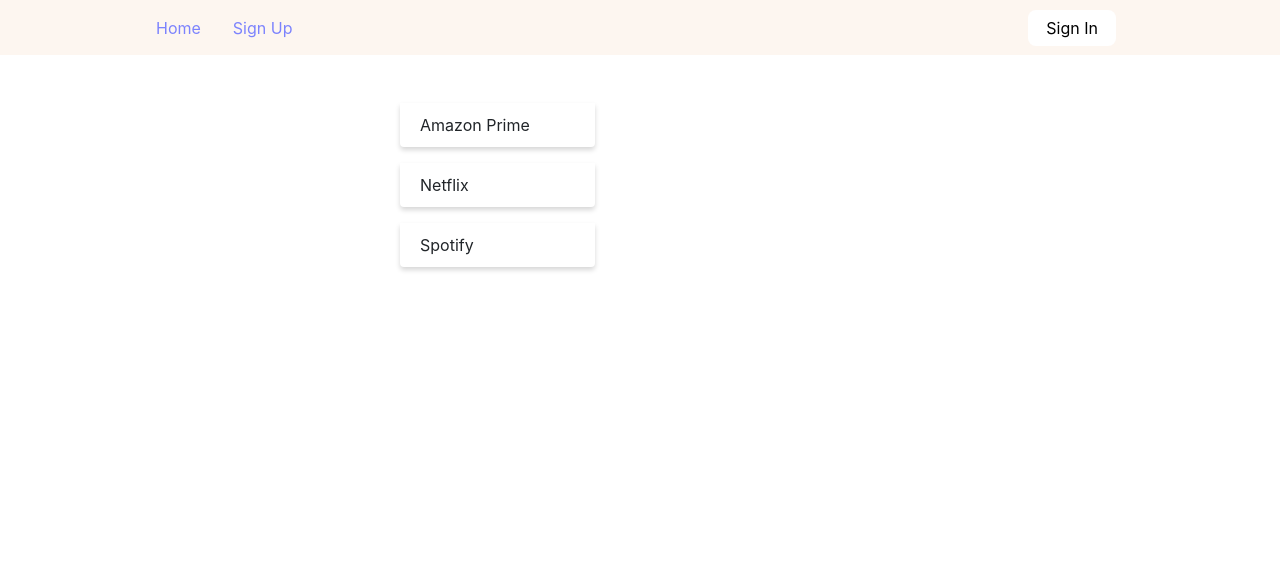
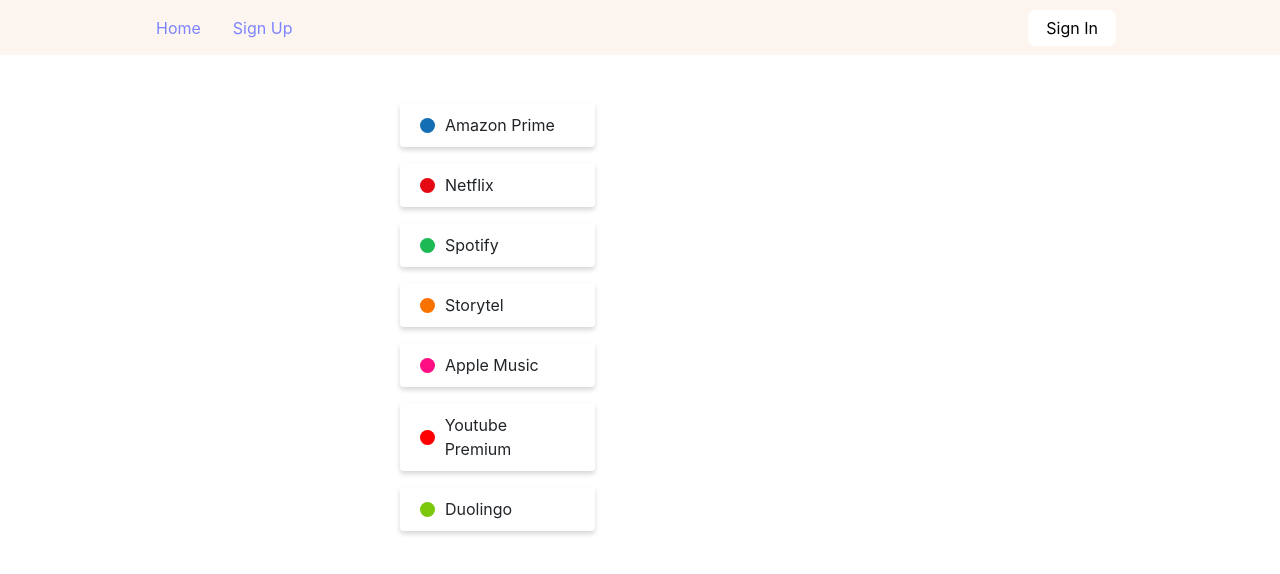
Before and after one commit to aardaipek/subscriptions-web-react, a React (Create React App) app: page /home in a window 1280 px wide. Shown: the top 574 px of the page. Built offline with nearby package versions, Linux system fonts and the light colour scheme; no server answers.

Commit message:
list ui updated and new values added

```diff
--- a/src/components/subscriptions/Subscription.js
+++ b/src/components/subscriptions/Subscription.js
@@ -1,7 +1,7 @@
 import { useState } from "react";
 import { Container } from "react-bootstrap";
-import SubList from "../ui-components/common/SubList";
-import SubItem from "../ui-components/common/SubItem";
+import SubList from "../ui-components/subscriptions/SubList";
+import SubItem from "../ui-components/subscriptions/SubItem";
 
 function Subscription(props) {
 
@@ -10,9 +10,9 @@
   }
 
   return (
-    <div >
+    <div>
       <Container>
-        <SubList text={props.sub.title} clickEvent={openSubDetail}></SubList>
+        <SubList text={props.sub.title} color={props.sub.color} clickEvent={openSubDetail}></SubList>
       </Container>
     </div>
   );
--- a/src/components/ui-components/common/SubItem.js
+++ /dev/null
@@ -1,20 +0,0 @@
-import styled from "styled-components";
-
-const SubItem = ({text,clickEvent}) => {
-  return <ListItem onClick={clickEvent}>{text}</ListItem>;
-};
-
-const ListItem = styled.li`
-  display: flex;
-  flex-direction: column;
-  padding: 10px 0px;
-  border-top: 1px solid #000000;
-  :first-of-type {
-    border-top: none;
-  }
-  &:hover{
-      cursor:pointer
-  }
-`;
-
-export default SubItem;
--- /dev/null
+++ b/src/components/ui-components/subscriptions/SubItem.js
@@ -0,0 +1,37 @@
+import styled from "styled-components";
+
+const SubItem = ({ text, clickEvent, color }) => {
+  return (
+    <ListItem onClick={clickEvent}>
+      <ColorDot color={color}>
+
+      </ColorDot>
+      {text}
+    </ListItem>
+  );
+};
+
+const ListItem = styled.li`
+  background: #ffffff;
+  display: flex;
+  flex-direction: row;
+  align-items:center;
+  padding: 10px 0px;
+  border-top: 1px solid #000000;
+  :first-of-type {
+    border-top: none;
+  }
+  &:hover {
+    cursor: pointer;
+  }
+`;
+
+const ColorDot = styled.div`
+  background: ${(p) => p.color};
+  margin-right:10px;
+  width:15px;
+  height:15px;
+  border-radius: 50%;
+`;
+
+export default SubItem;
--- a/src/components/ui-components/common/SubList.js
+++ b/src/components/ui-components/subscriptions/SubList.js
@@ -1,10 +1,10 @@
 import styled from "styled-components";
 import SubItem from "./SubItem";
 
-const SubList = ({ text,clickEvent }) => {
+const SubList = ({ text,clickEvent,color }) => {
   return (
     <UList>
-      <SubItem clickEvent={clickEvent} text={text}></SubItem>
+      <SubItem clickEvent={clickEvent} color={color} text={text}></SubItem>
     </UList>
   );
 };
@@ -12,7 +12,7 @@
 const UList = styled.ul`
   list-style: none;
   padding: 0px 20px;
-  background-color: #fff;
+  background-color: #ffffff;
   border-bottom-left-radius: 4px;
   border-bottom-right-radius: 4px;
   box-shadow: 0 3px 5px 0 rgba(0, 0, 0, 0.16);
--- a/src/pages/SubscriptionsPage.js
+++ b/src/pages/SubscriptionsPage.js
@@ -51,6 +51,9 @@
       currency: "usd",
       total: "9.99",
       type: "movie,shopping",
+      systemCode :"amazon_prime",
+      yearly:false,
+      color:'#146eb4'
     },
     {
       title: "Netflix",
@@ -58,6 +61,9 @@
       currency: "tl",
       total: "19.99",
       type: "movie",
+      systemCode:"netflix",
+      yearly:false,
+      color:'#e50914'
     },
     {
       title: "Spotify",
@@ -65,6 +71,53 @@
       currency: "tl",
       total: "29.99",
       type: "music",
+      systemCode : "spotify",
+      yearly:false,
+      color:'#1db954'
+    },
+    {
+      title: "Storytel",
+      payCycle: "04.03.2011",
+      currency: "tl",
+      total: "39.99",
+      type: "book,entertainment",
+      systemCode : "storytel",
+      yearly:false,
+      color:'#f97200'
+
+    },
+    {
+      title: "Apple Music",
+      payCycle: "05.03.2020",
+      currency: "tl",
+      total: "9.99",
+      type: "music",
+      systemCode : "apple_music",
+      yearly:false,
+      color:'#ff0e83'
+
+    },
+    {
+      title: "Youtube Premium",
+      payCycle: "05.03.2020",
+      currency: "tl",
+      total: "9.99",
+      type: "video,entertainment",
+      systemCode : "youtube_premium",
+      yearly:false,
+      color:'#ff0000'
+
+    },
+    {
+      title: "Duolingo",
+      payCycle: "07.03.2021",
+      currency: "tl",
+      total: "109.99",
+      type: "learning,language",
+      systemCode : "duolingo",
+      yearly:true,
+      color:'#7ac70c'
+
     },
   ];
 
```
